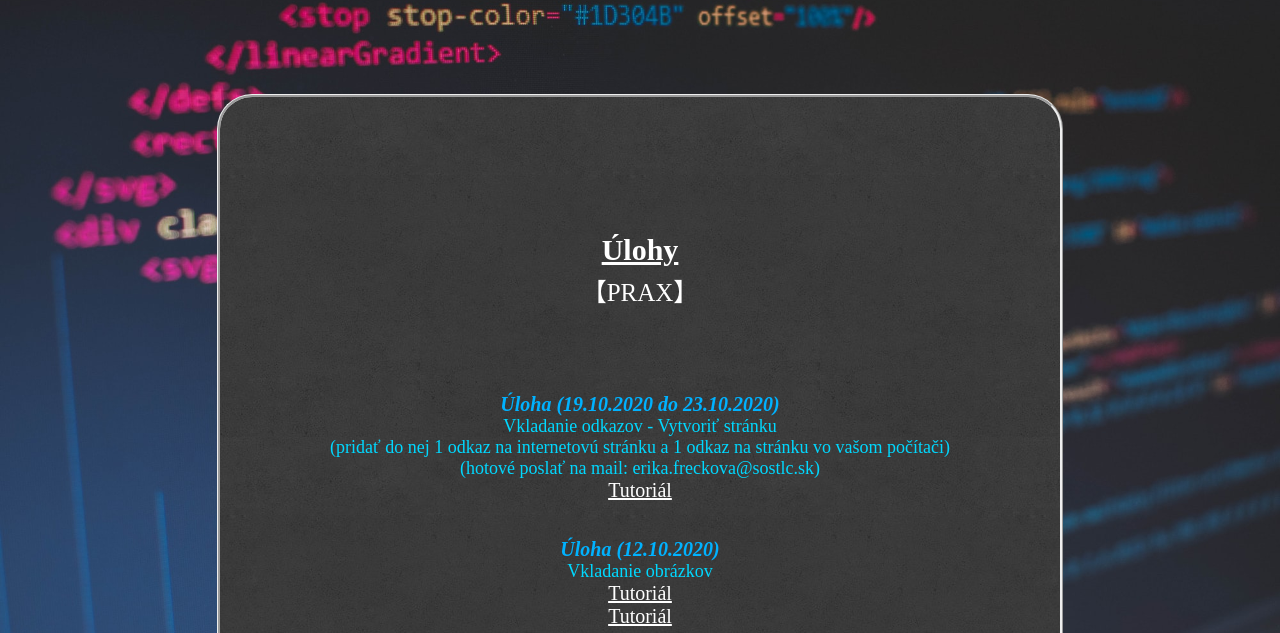
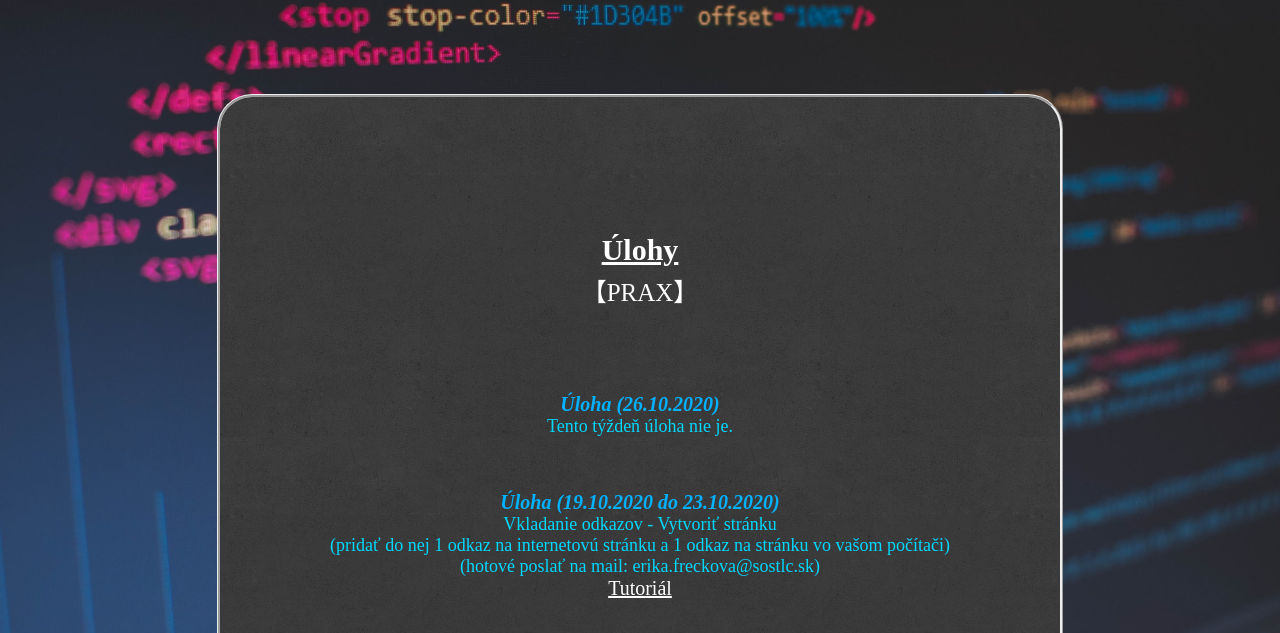
Before and after one commit to ArtifyZe/sostlc-1C, a plain HTML site: page prax/ulohy.html in a window 1280 px wide. Shown: the part 143-776 px from the top of the page. Drawn offline with Linux system fonts and the light colour scheme.

Commit message:
Update ulohy.html

```diff
--- a/prax/ulohy.html
+++ b/prax/ulohy.html
@@ -18,6 +18,10 @@
 	  <br>
 	  <a class="nadpis2">【PRAX﻿】</a>
 	  <br><br><br><br><br><br>
+	  <a class="ulohy-text"><b><i>Úloha (26.10.2020)</i></b></a>
+	  <br>
+	  <a class="ulohy-text2">Tento týždeň úloha nie je.<br></a>
+	  <br><br><br>
 	  <a class="ulohy-text"><b><i>Úloha (19.10.2020 do 23.10.2020)</i></b></a>
 	  <br>
 	  <a class="ulohy-text2">Vkladanie odkazov - Vytvoriť stránku<br>(pridať do nej 1 odkaz na internetovú stránku a 1 odkaz na stránku vo vašom počítači)<br>(hotové poslať na mail: erika.freckova@sostlc.sk)</a>
```
